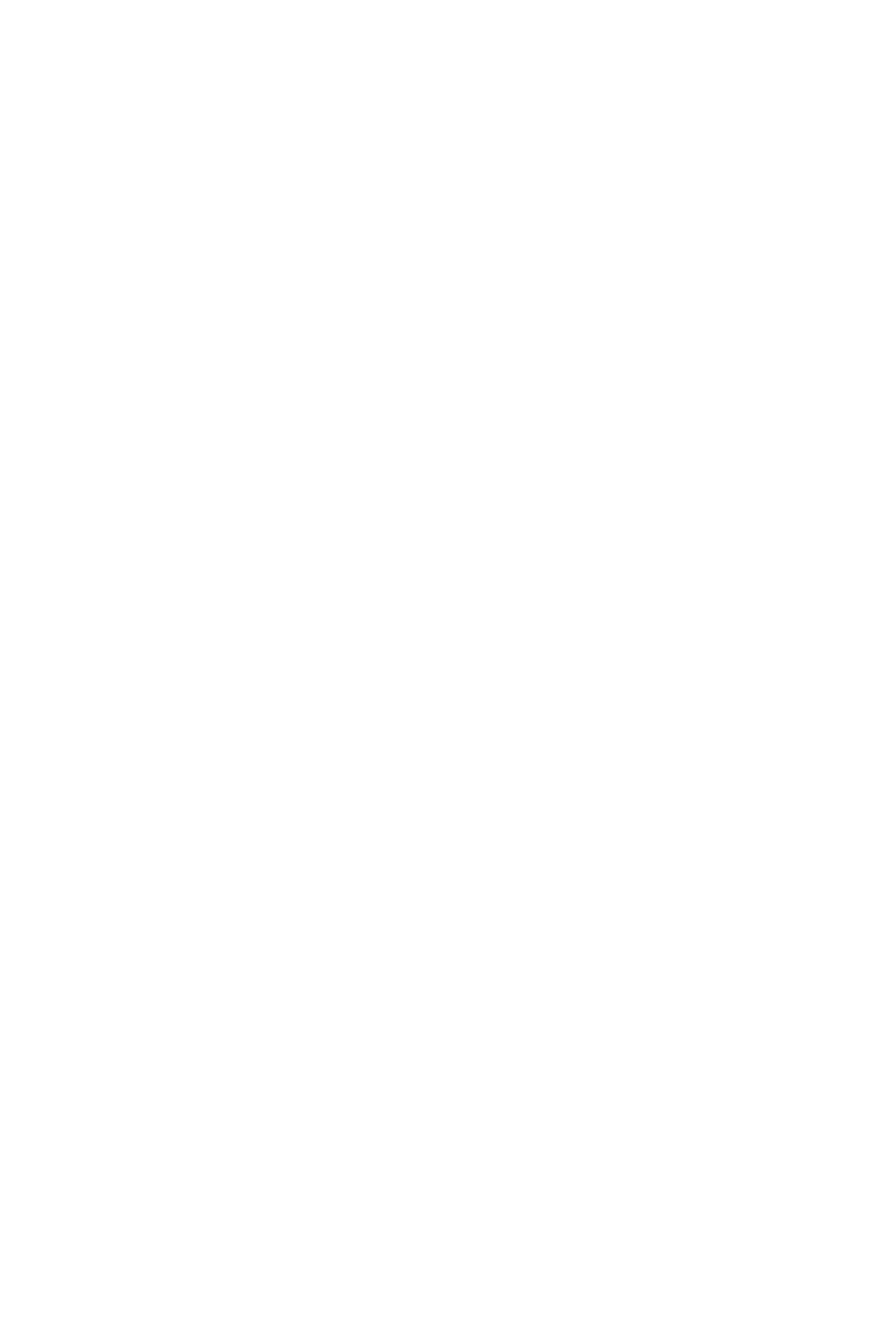
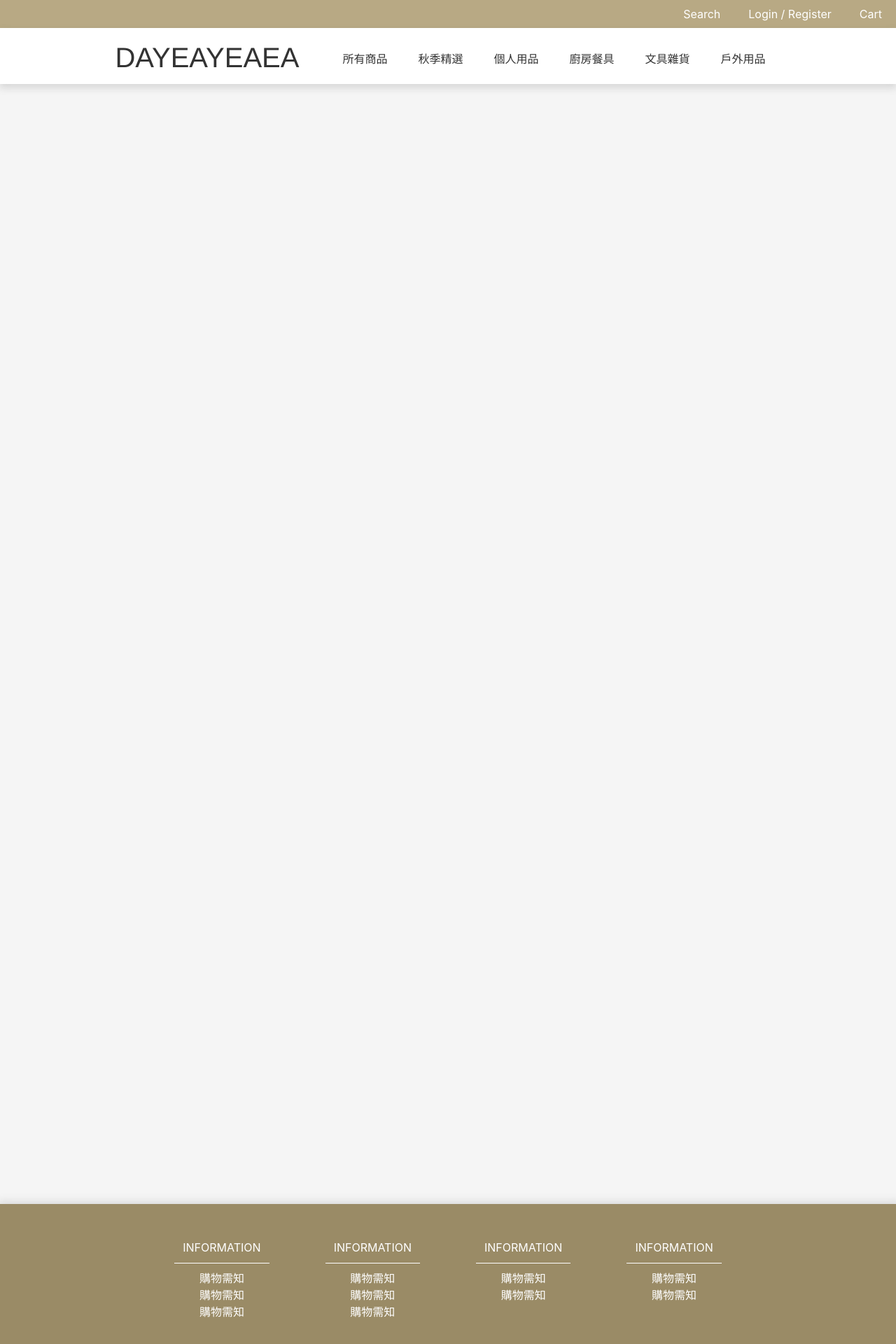
Before and after one commit to jackielin7789978/DAYEAYEAYEA_demo, a React (Create React App) app: page /#/2 in a window 1280 px wide. Before the commit this address led to /. Shown: the top 1920 px of the page at 70% size. Before the commit the page ends 800 px from the top, so only its background shows below. Built offline with nearby package versions, Linux system fonts and the light colour scheme.

Commit message:
add react router

```diff
--- a/package.json
+++ b/package.json
@@ -12,6 +12,7 @@
     "prop-types": "^15.7.2",
     "react": "^17.0.2",
     "react-dom": "^17.0.2",
+    "react-router-dom": "^5.3.0",
     "react-scripts": "4.0.3",
     "styled-components": "^5.3.1",
     "web-vitals": "^1.0.1"
--- a/public/index.html
+++ b/public/index.html
@@ -24,6 +24,12 @@
       work correctly both with client-side routing and a non-root public URL.
       Learn how to configure a non-root public URL by running `npm run build`.
     -->
+    <link rel="preconnect" href="https://fonts.googleapis.com">
+    <link rel="preconnect" href="https://fonts.gstatic.com" crossorigin>
+    <link href="https://fonts.googleapis.com/css2?family=Caveat:wght@400;600&family=Permanent+Marker&family=Spartan&display=swap" rel="stylesheet">
+    <link href="https://fonts.googleapis.com/css2?family=Work+Sans&display=swap" rel="stylesheet">
+    <link href="https://fonts.googleapis.com/css2?family=Bangers&family=Work+Sans&display=swap" rel="stylesheet">
+    <link href="https://fonts.googleapis.com/css2?family=Arimo&family=Bangers&family=Work+Sans&display=swap" rel="stylesheet">
     <title>React App</title>
   </head>
   <body>
--- a/src/App.js
+++ b/src/App.js
@@ -1,3 +1,15 @@
+import styled from "styled-components";
+import Navbar from "./components/Navbar";
+import Footer from "./components/footer";
+import { Home } from "./pages/index";
+
+const Page = styled.div``;
 export default function App() {
-  return <></>;
+  return (
+    <Page>
+      <Navbar />
+      <Home />
+      <Footer />
+    </Page>
+  );
 }
--- a/src/components/Navbar.js
+++ b/src/components/Navbar.js
@@ -0,0 +1,81 @@
+import styled from "styled-components";
+import { COLOR, FONT } from "../constants/style";
+
+const NavbarWrapper = styled.div`
+  width: 100%;
+`;
+const TopContainer = styled.div`
+  color: ${COLOR["text-light"]};
+  background: ${COLOR.warm_2};
+  font-family: font-family: ${FONT.logo_2};
+`;
+const Wrapper = styled.div`
+  max-width: 1280px;
+  margin: 0 auto;
+  display: flex;
+  justify-content: flex-end;
+  align-items: center;
+`;
+const Icons = styled.div`
+  display: flex;
+`;
+const Icon = styled.div`
+  padding: 10px 20px;
+  cursor: pointer;
+  transition: all 0.2s;
+  &:hover {
+    transform: scale(1.1);
+  }
+`;
+const BottomContainer = styled.div`
+  display: flex;
+  justify-content: center;
+  align-items: center;
+  background: #fff;
+  position: relative;
+  z-index: 2;
+  padding: 20px 0 15px;
+  box-shadow: 0px 5px 10px 1px rgba(100, 100, 100, 0.2);
+`;
+const LOGO = styled.div`
+  font-size: 40px;
+  cursor: pointer;
+  color: #333;
+  margin-right: 40px;
+  font-family: ${FONT.logo_4};
+`;
+const BTN = styled.a`
+  text-decoration: none;
+  cursor: pointer;
+  padding: 8px 22px;
+  font-size: 16px;
+  color: ${COLOR["text-dark"]};
+  &:hover {
+    color: ${COLOR.warm_5};
+  }
+`;
+
+export default function Navbar() {
+  return (
+    <NavbarWrapper>
+      <TopContainer>
+        <Wrapper>
+          <Icons>
+            <Icon>Search</Icon>
+            <Icon>Login / Register</Icon>
+            <Icon>Cart</Icon>
+          </Icons>
+        </Wrapper>
+      </TopContainer>
+      <BottomContainer>
+        <LOGO>DAYEAYEAEA</LOGO>
+        <BTN>所有商品</BTN>
+        <BTN>秋季精選</BTN>
+        <BTN>個人用品</BTN>
+        <BTN>廚房餐具</BTN>
+        <BTN>文具雜貨</BTN>
+        <BTN>戶外用品</BTN>
+      </BottomContainer>
+    </NavbarWrapper>
+  );
+}
--- a/src/components/footer.js
+++ b/src/components/footer.js
@@ -0,0 +1,65 @@
+import styled from "styled-components";
+import { COLOR } from "../constants/style";
+
+const FooterWrapper = styled.div`
+  display: flex;
+  justify-content: center;
+  padding: 20px;
+  background: ${COLOR.warm_1};
+  color: ${COLOR["text-light"]};
+  box-shadow: 2px 2px 12px 5px rgba(100, 100, 100, 0.2);
+`;
+const Column = styled.div`
+  padding: 20px 40px;
+  display: flex;
+  flex-direction: column;
+  align-items: center;
+`;
+const ColumnTitle = styled.div`
+  padding: 12px;
+  margin-bottom: 8px;
+  border-bottom: 1px solid ${COLOR["text-light"]};
+`;
+const PageLink = styled.a`
+  text-decoration: none;
+  color: ${COLOR["text-light"]};
+  cursor: pointer;
+`;
+const Copyright = styled.div`
+  background: ${COLOR.warm_1};
+  color: ${COLOR["text-light"]};
+  text-align: center;
+  padding: 20px 0;
+  font-size: 14px;
+`;
+export default function Footer() {
+  return (
+    <>
+      <FooterWrapper>
+        <Column>
+          <ColumnTitle>INFORMATION</ColumnTitle>
+          <PageLink>購物需知</PageLink>
+          <PageLink>購物需知</PageLink>
+          <PageLink>購物需知</PageLink>
+        </Column>
+        <Column>
+          <ColumnTitle>INFORMATION</ColumnTitle>
+          <PageLink>購物需知</PageLink>
+          <PageLink>購物需知</PageLink>
+          <PageLink>購物需知</PageLink>
+        </Column>
+        <Column>
+          <ColumnTitle>INFORMATION</ColumnTitle>
+          <PageLink>購物需知</PageLink>
+          <PageLink>購物需知</PageLink>
+        </Column>
+        <Column>
+          <ColumnTitle>INFORMATION</ColumnTitle>
+          <PageLink>購物需知</PageLink>
+          <PageLink>購物需知</PageLink>
+        </Column>
+      </FooterWrapper>
+      <Copyright>© 2021 Brand Name - All Rights Reserved.</Copyright>
+    </>
+  );
+}
--- a/src/constants/style.js
+++ b/src/constants/style.js
@@ -0,0 +1,20 @@
+export const COLOR = {
+  warm_1: "rgb(154, 139, 102)",
+  warm_2: "rgb(184, 169, 132)",
+  warm_3: "rgb(210, 201, 177)",
+  warm_4: "rgb(176, 137, 104)",
+  warm_5: "rgb(196, 157, 124)",
+  warm_6: "#B68C5F",
+  cold_1: "rgb(114, 125, 87)",
+  cold_2: "rgb(82, 121, 111)",
+  cold_3: "rgb(66, 97, 90)",
+  "text-light": "#fff",
+  "text-dark": "#333",
+};
+
+export const FONT = {
+  logo_1: '"Caveat", cursive',
+  logo_2: '"Work Sans", sans-serif;',
+  logo_3: "'Bangers', cursive;",
+  logo_4: "'Arimo', sans-serif",
+};
--- a/src/pages/Home/Home.js
+++ b/src/pages/Home/Home.js
@@ -0,0 +1,10 @@
+import styled from "styled-components";
+
+const Page = styled.div`
+  height: 200vh;
+  background: #f5f5f5;
+`;
+
+export default function Home() {
+  return <Page />;
+}
--- a/src/pages/Home/index.js
+++ b/src/pages/Home/index.js
@@ -0,0 +1 @@
+export { default } from "./Home";
--- /dev/null
+++ b/src/pages/index.js
@@ -0,0 +1,3 @@
+import Home from "./Home";
+
+export { Home };
```
Also changed, not shown: 1 other file (tests, documents, lock files or other folders).
